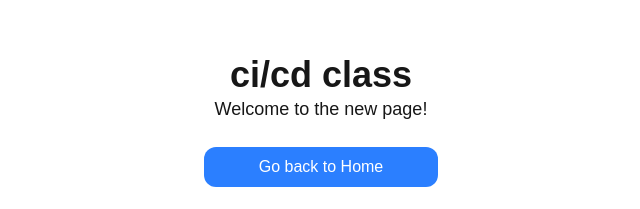
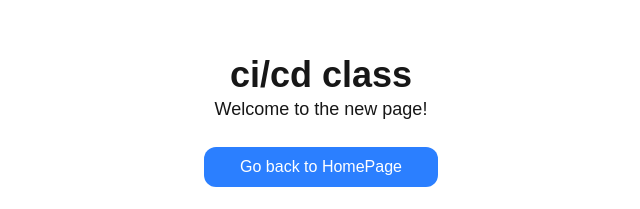
Before and after one commit to TDW-2025/daniel-madureira, a Next.js app: page /new-page in a window 1280 px wide. Shown: the part 231-440 px from the top of the page, without its empty margins (319-959 px from the left). Built offline with nearby package versions, Linux system fonts and the light colour scheme.

Commit message:
Test commit for signature

```diff
--- a/src/pages/new-page.tsx
+++ b/src/pages/new-page.tsx
@@ -10,7 +10,7 @@ export default function NewPage() {
       <p className="text-center text-lg">Welcome to the new page!</p>
       <section className="m-2 text-center flex-col flex gap-2 justify-center">
         <Link href="/" className="mt-4 text-white p-2 rounded-xl bg-blue-500">
-          Go back to Home
+          Go back to HomePage
         </Link>
         <Link
           href="https://github.com/TDW-2025/daniel-madureira/actions"
```
